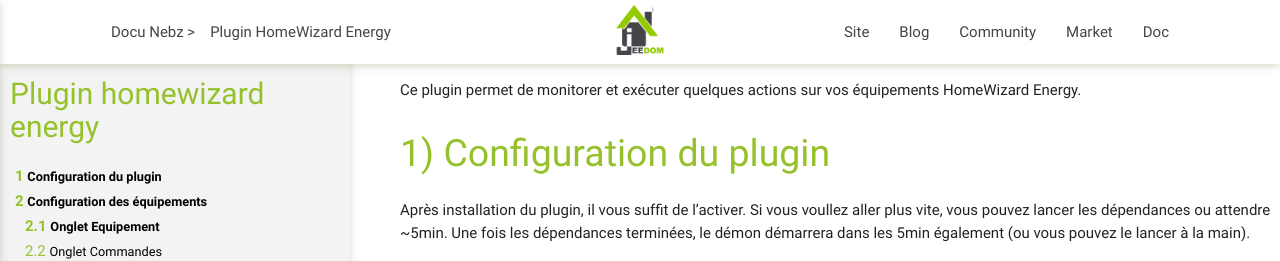
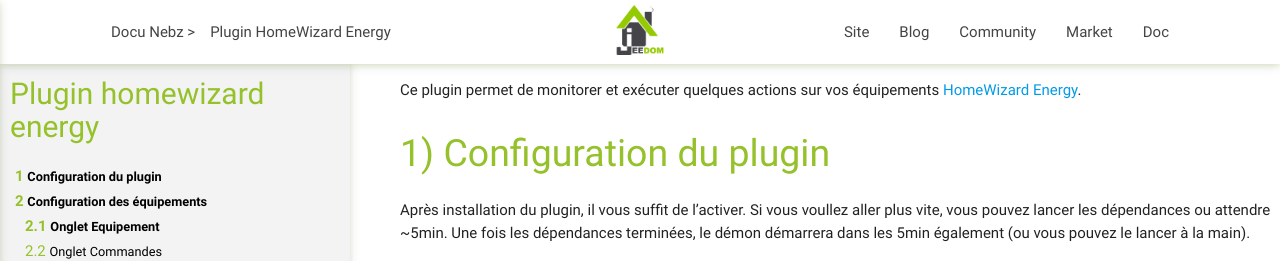
Before and after one commit to NebzHB/jeedom_docs, a Jekyll site: the page built from plugins/HomeWizard/fr_FR/index.md, in a window 1280 px wide and 900 px high. Shown: the top 261 px of the window. Built offline with Jekyll 4.4.1, drawn with Linux system fonts in a browser that asks for light colours; part of the change alters nothing that is shown.

```diff
--- a/plugins/HomeWizard/fr_FR/index.md
+++ b/plugins/HomeWizard/fr_FR/index.md
@@ -5,7 +5,7 @@ title: Plugin HomeWizard Energy
 description: Documentation du plugin HomeWizard Energy
 ---
 
-Ce plugin permet de monitorer et exécuter quelques actions sur vos équipements HomeWizard Energy.
+Ce plugin permet de monitorer et exécuter quelques actions sur vos équipements [HomeWizard Energy](http://www.homewizard.com).
 
 Configuration du plugin
 =======================
```
